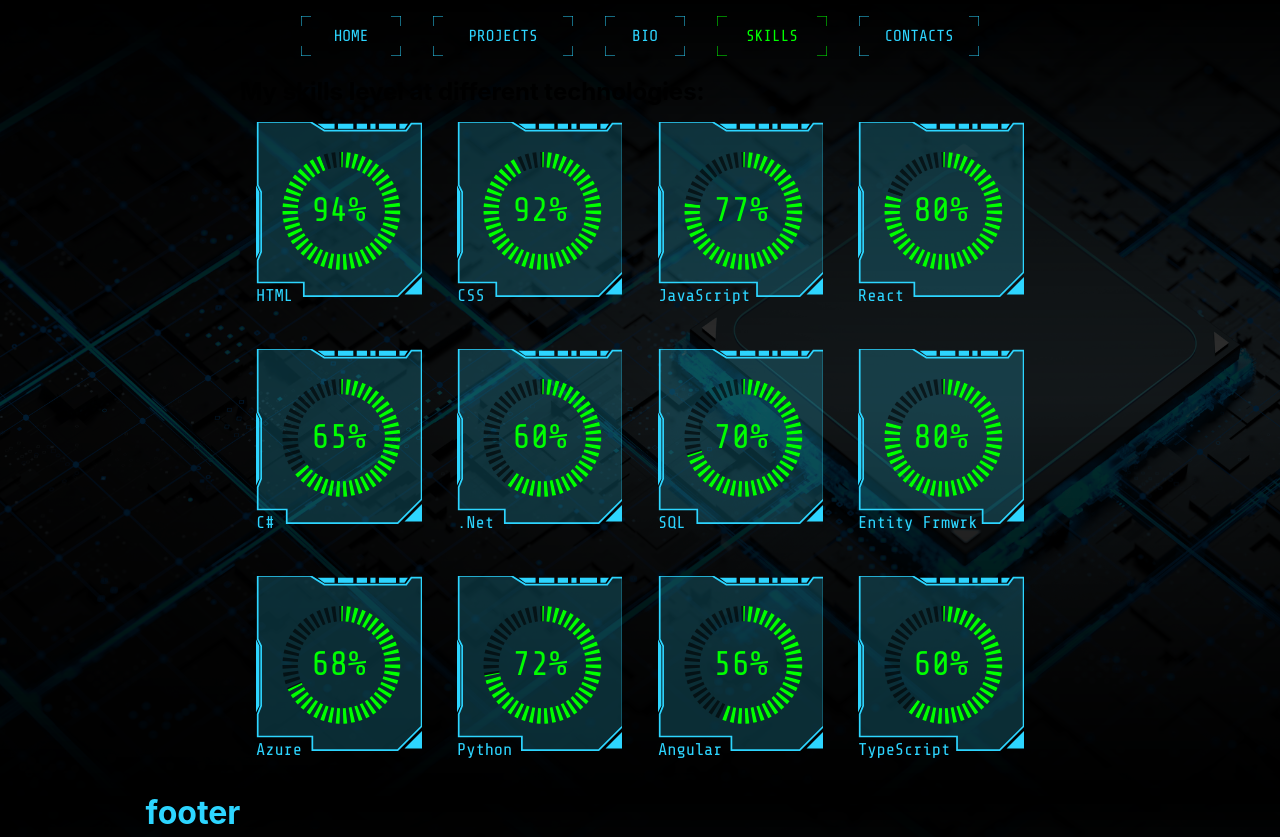
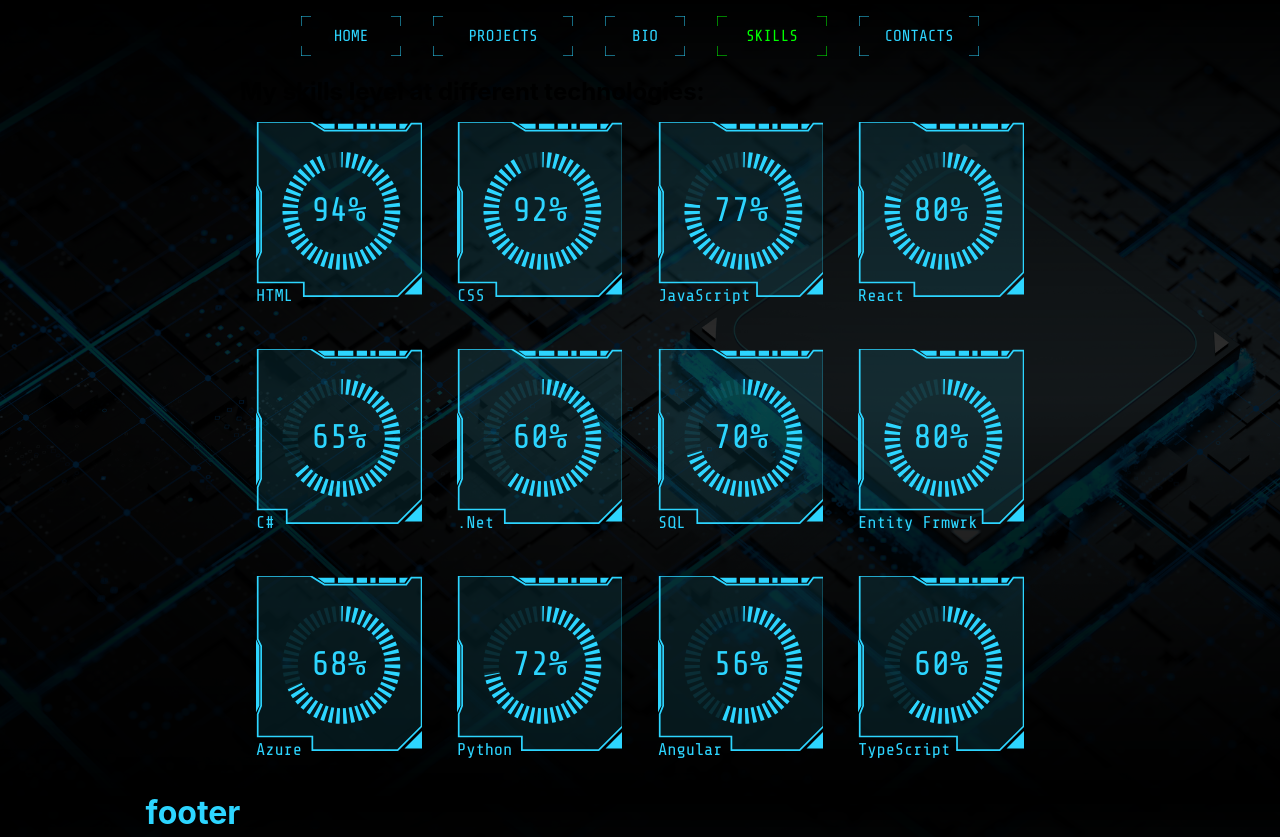
Before and after one commit to Belyayev/portfolio, a React (Create React App) app: page /skills in a window 1280 px wide. Built offline with nearby package versions, Linux system fonts and the light colour scheme.

Commit message:
fixed up styling for skill card on hover

```diff
--- a/src/components/SvgDialCircle.tsx
+++ b/src/components/SvgDialCircle.tsx
@@ -20,19 +20,15 @@ function SVGDialCircle(props: ISvg) {
     value = props.value;
   }
 
-  let cardStyle;
+  let txtStyle;
   if (hover) {
-    cardStyle = {
+    txtStyle = {
       transition: "1s ease",
-      fill: color,
-      fillOpacity: "0.4",
-      stroke: color,
+      stroke: "lime",
     };
   } else {
-    cardStyle = {
+    txtStyle = {
       transition: "1s ease",
-      fill: color,
-      fillOpacity: "0.2",
       stroke: color,
     };
   }
@@ -41,9 +37,9 @@ function SVGDialCircle(props: ISvg) {
   if (props.y) y = props.y;
   let text = props.text;
 
-  let x1 = 10;
-  if (props.text) x1 = props.text.length * 5 + 8;
-  if (x1 > 80) x1 = 80;
+  let txtWidth = 10;
+  if (props.text) txtWidth = props.text.length * 5 + 8;
+  if (txtWidth > 80) txtWidth = 80;
 
   const dashArray = 30 * Math.PI * 2;
   const dashOffset = dashArray - (dashArray * value) / 100;
@@ -62,12 +58,14 @@ function SVGDialCircle(props: ISvg) {
         </mask>
         <g stroke="none" fill={color}>
           <polygon
-            style={cardStyle}
+            fill={color}
+            stroke={color}
+            fillOpacity="0.1"
             points={
               "1,0 32,0 40,5 88,5 91,1 97,1 97,88 83,102 " +
-              x1 +
+              txtWidth +
               ",102 " +
-              x1 +
+              txtWidth +
               ",94 1,94 1,81 3,76 3,41 1,37 "
             }
           />
@@ -93,8 +91,8 @@ function SVGDialCircle(props: ISvg) {
           cx="50"
           cy="52"
           r="30"
-          stroke="black"
-          opacity="0.6"
+          stroke={color}
+          opacity="0.1"
           fill="none"
           strokeWidth="9"
           strokeDasharray="2"
@@ -103,7 +101,7 @@ function SVGDialCircle(props: ISvg) {
           cx="50"
           cy="52"
           r="30"
-          stroke="lime"
+          style={txtStyle}
           fill="none"
           strokeWidth="9"
           strokeDasharray="2"
@@ -126,7 +124,7 @@ function SVGDialCircle(props: ISvg) {
           x="50%"
           y="58"
           textAnchor="middle"
-          fill="lime"
+          fill={color}
           fontFamily="Share Tech Mono"
           fontSize="20"
         >
```
